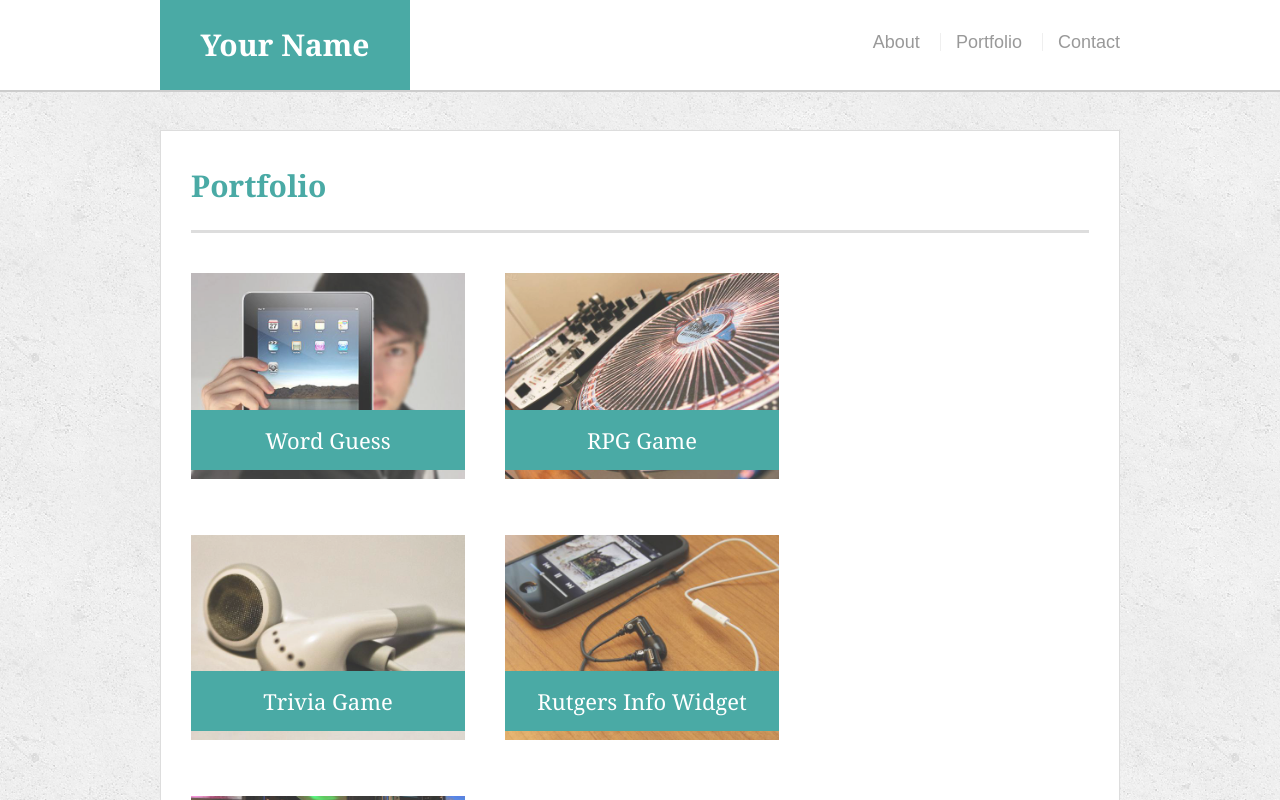
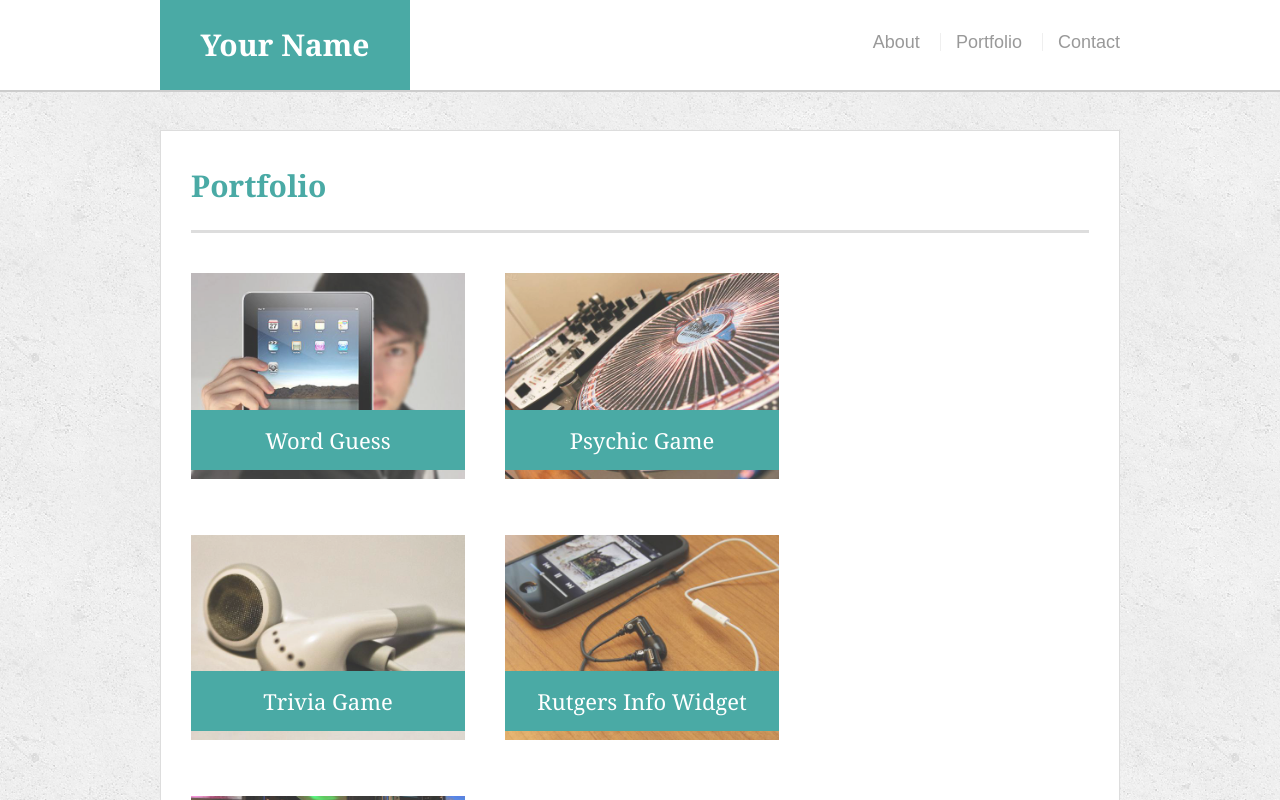
Before and after one commit to e0marina/Responsive-Portfolio, a plain HTML site: page portfolio.html in a window 1280 px wide. Shown: the top 800 px of the page. Drawn offline with Linux system fonts and the light colour scheme.

Commit message:
updated w Psychic game links

```diff
--- a/portfolio.html
+++ b/portfolio.html
@@ -34,9 +34,16 @@
           <h3>Word Guess</h3>
         </div>
         <div class="work">
-          <img src="assets/images/technics-q-c-640-480-2.jpg" alt="RPG Game" />
+          <a href="https://e0marina.github.io/Psychic_Game/" target="_blank"
+            ><img
+              src="assets/images/technics-q-c-640-480-2.jpg"
+              alt="RPG Game"
+            />
+          </a>
 
-          <h3>RPG Game</h3>
+          <a href="https://e0marina.github.io/Psychic_Game/" target="_blank"
+            ><h3>Psychic Game</h3></a
+          >
         </div>
         <div class="work">
           <img
```
Also changed, not shown: index.html (+1 -0 lines).
